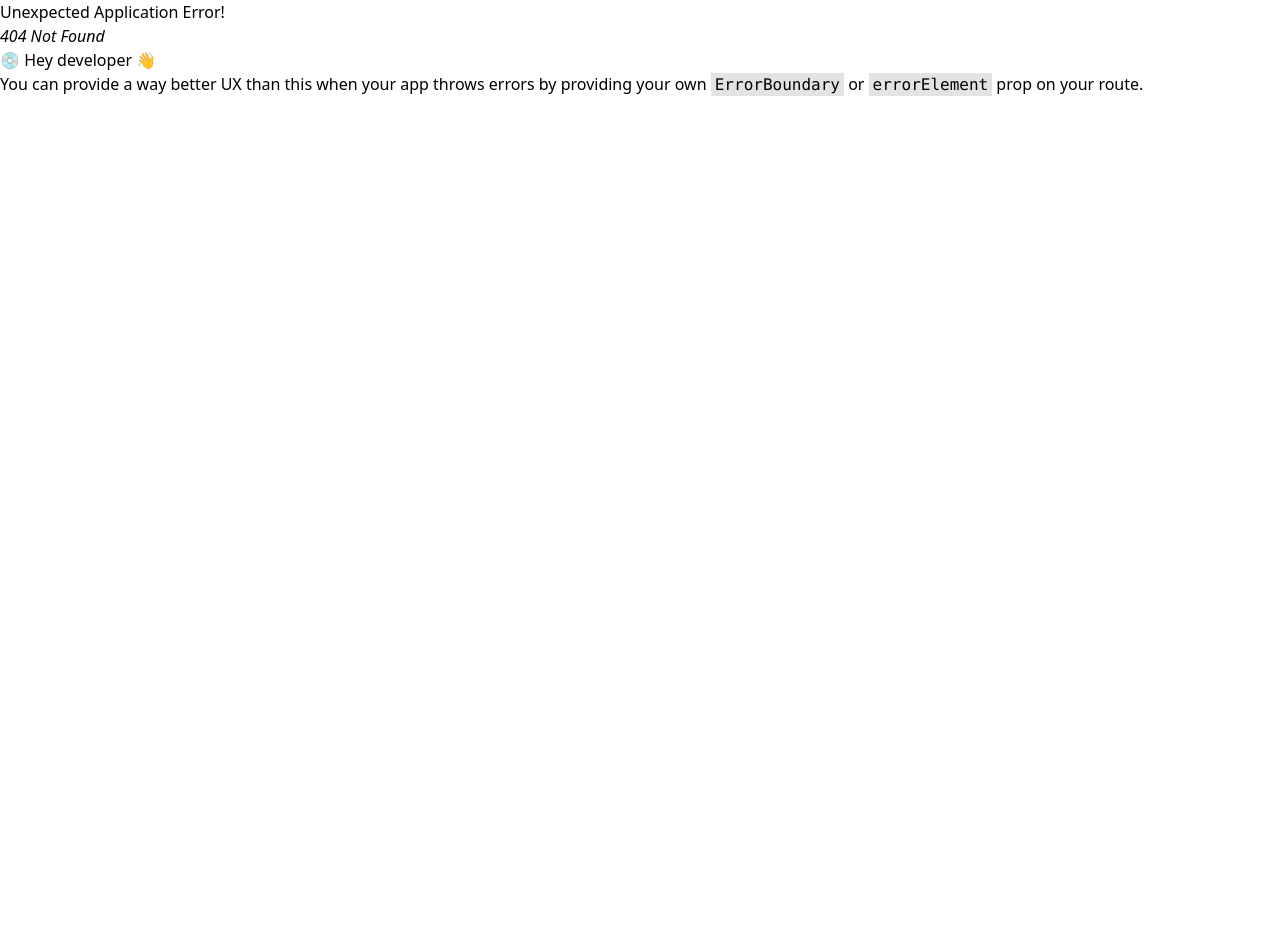
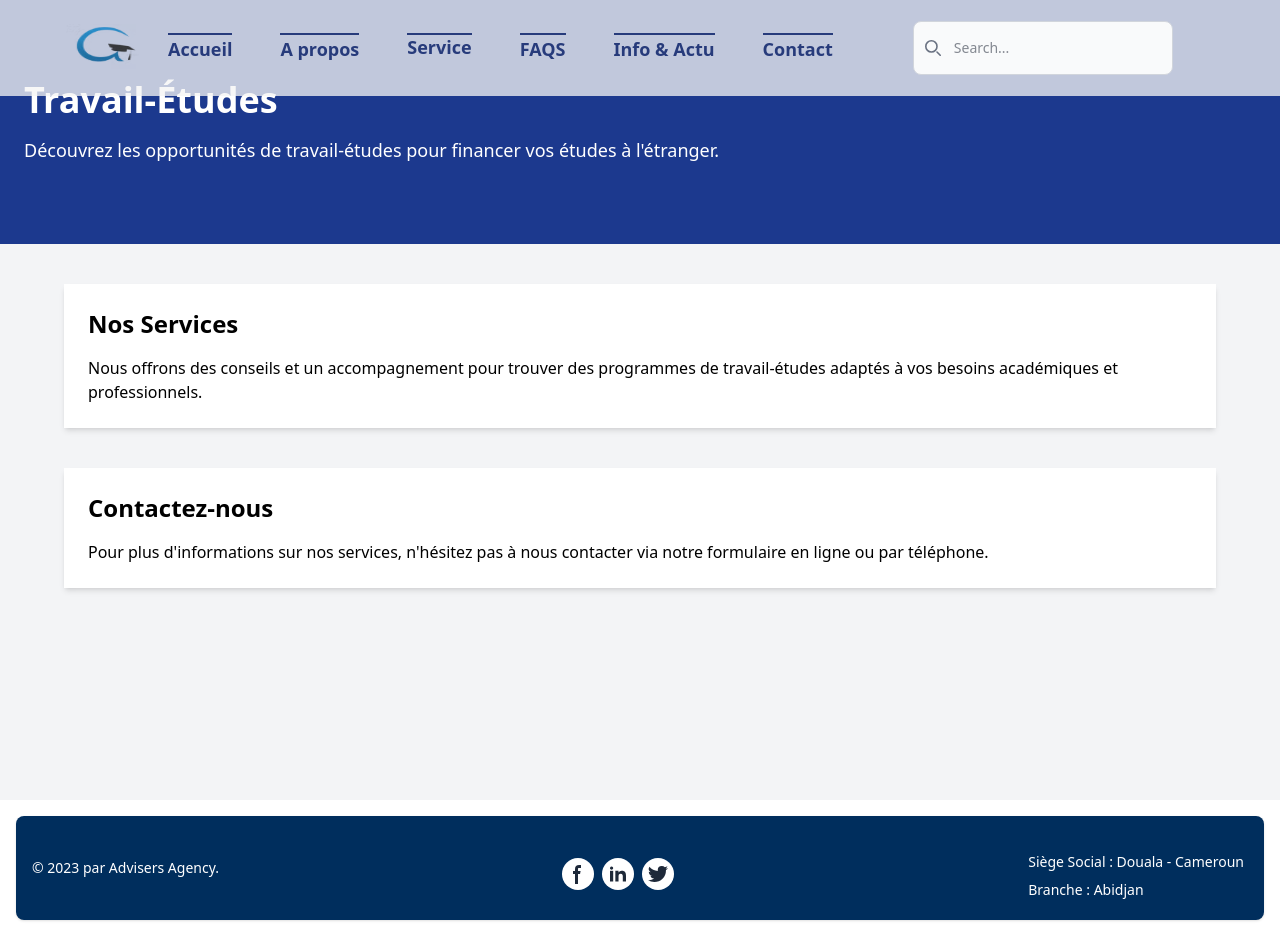
Before and after one commit to Zanguedimitri/advisers-agency, a React (Vite) app: page /services/work-study in a window 1280 px wide. Before the commit this address had no page. Before the commit the page ends 800 px from the top, so only its background shows below. Built offline with nearby package versions, Linux system fonts and the light colour scheme.

Commit message:
feat:creation des pages des services et config de la navbar

```diff
--- /dev/null
+++ b/src/Pages/Services/EtudesEtranger.jsx
@@ -0,0 +1,35 @@
+export function EtudesEtranger() {
+  return (
+    <div className="bg-gray-100 min-h-screen">
+      {/* section header */}
+      <section className="bg-blue-900 text-white py-20 px-6">
+        <h1 className="text-4xl font-bold mb-4">Études à l'Étranger</h1>
+        <p className="text-lg">
+          Explorez les opportunités d'études à l'étranger avec nos services
+          personnalisés.
+        </p>
+      </section>
+
+      {/* section content */}
+      <section className="max-w-6xl mx-auto p-6 bg-white shadow-md mt-10">
+        <h2 className="text-2xl font-semibold mb-4">Nos Services</h2>
+        <p>
+          Nous offrons une gamme complète de services pour vous aider à réaliser
+          votre rêve d'étudier à l'étranger, y compris la sélection des
+          universités, l'assistance à la demande de visa, et le soutien
+          logistique.
+        </p>
+      </section>
+
+      {/* section contact */}
+      <section className="max-w-6xl mx-auto p-6 bg-white shadow-md mt-10">
+        <h2 className="text-2xl font-semibold mb-4">Contactez-nous</h2>
+        <p>
+          Pour plus d'informations sur nos services, n'hésitez pas à nous
+          contacter via notre formulaire en ligne ou par téléphone.
+        </p>
+      </section>
+    </div>
+  );
+}
+export default EtudesEtranger;
--- /dev/null
+++ b/src/Pages/Services/WorkStudy.jsx
@@ -0,0 +1,35 @@
+export function WorkStudy() {
+  return (
+    <div className="bg-gray-100 min-h-screen">
+      {/* section header */}
+      <section className="bg-blue-900 text-white py-20 px-6">
+        <h1 className="text-4xl font-bold mb-4">Travail-Études</h1>
+        <p className="text-lg">
+          Découvrez les opportunités de travail-études pour financer vos études
+          à l'étranger.
+        </p>
+      </section>
+
+      {/* section content */}
+      <section className="max-w-6xl mx-auto p-6 bg-white shadow-md mt-10">
+        <h2 className="text-2xl font-semibold mb-4">Nos Services</h2>
+        <p>
+          Nous offrons des conseils et un accompagnement pour trouver des
+          programmes de travail-études adaptés à vos besoins académiques et
+          professionnels.
+        </p>
+      </section>
+
+      {/* section contact */}
+      <section className="max-w-6xl mx-auto p-6 bg-white shadow-md mt-10">
+        <h2 className="text-2xl font-semibold mb-4">Contactez-nous</h2>
+        <p>
+          Pour plus d'informations sur nos services, n'hésitez pas à nous
+          contacter via notre formulaire en ligne ou par téléphone.
+        </p>
+      </section>
+    </div>
+  );
+}
+
+export default WorkStudy;
--- a/src/components/header.tsx
+++ b/src/components/header.tsx
@@ -12,9 +12,19 @@ const navigation: Menu[] = [
     name: "Service",
     href: "/services",
     children: [
-      { name: "Consulting", href: "/services/consulting" },
-      { name: "Développement Web", href: "/services/web" },
-      { name: "Marketing Digital", href: "/services/marketing" },
+      { name: "Etudier à l'étranger", href: "/services/etudes-a-l-etranger" },
+      { name: "Work & Study", href: "/services/work-study" },
+      {
+        name: " Stage à l'international - USA",
+        href: "/services/stage-a-l-international-usa",
+      },
+      { name: "08 - 18 Ans", href: "/services/colonies-de-vacances" },
+      {
+        name: "Immigration Canadienne",
+        href: "/services/immigration-canadienne",
+      },
+      { name: "Pour les Touristes", href: "/services/voyages-decouvertes" },
+      { name: "Student Competitions", href: "/services/student-competitions" },
     ],
   },
   { name: "FAQS", href: "/faq" },
@@ -72,18 +82,18 @@ export default function Header() {
                   </Link>
 
                   {/* Sous-menu */}
-                  <div className="absolute left-0 top-full mt-2 hidden min-w-[12rem] rounded-md bg-white shadow-lg group-hover:block z-50">
+                  <div className="absolute left-0 top-full mt-2 hidden min-w-[16rem]  rounded-md bg-white shadow-lg group-hover:block z-50">
                     <ul className="py-2">
                       {item.children.map((child) => (
                         <li key={child.name}>
                           <Link
                             to={child.href}
-                            className="text-lg block font-semibold text-[#273b7bff]
+                            className="text-base block font-semibold text-[#273b7bff]
                                                         border-t-2 border-[#273b7bff]
                                                         hover:text-[#f16876] focus:text-[#f16876]
                                                         hover:border-[#f16876] focus:border-[#f16876]
                                                         hover:border-t-4 focus:border-t-4
-                                                        transition-all duration-300 px-4 py-2"
+                                                        transition-all duration-300 px-4 py-2 "
                           >
                             {child.name}
                           </Link>
```
Also changed, not shown: src/App.tsx (+9 -0 lines), src/Pages/Services/ColoniesVacances.jsx (added), src/Pages/Services/ImmigrationCanadienne.jsx (added), src/Pages/Services/StudentCompetitions.jsx (added), src/Pages/Services/VoyagesDecouvertes.jsx (added), src/assets/img_service.avif (added).
